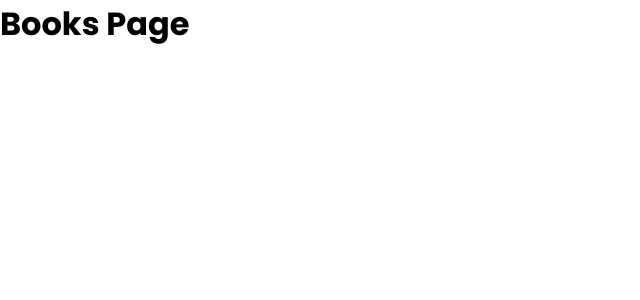
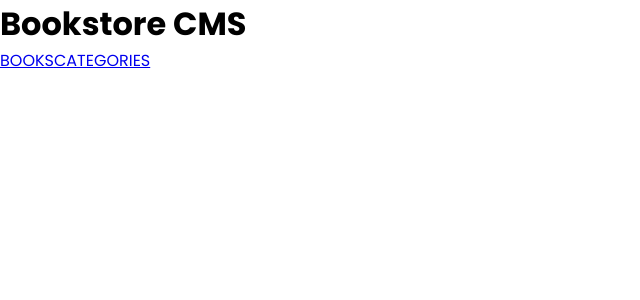
Before and after one commit to awais-amjed/bookstore, a React (Create React App) app: page / in a window 1280 px wide. Shown: the top 300 px of the page, without its empty margins (0-640 px from the left). Built offline with nearby package versions, Linux system fonts and the light colour scheme.

Commit message:
Add Navbar to all pages

```diff
--- /dev/null
+++ b/src/components/model/navbar.js
@@ -0,0 +1,18 @@
+import React from 'react';
+import { NavLink } from 'react-router-dom';
+
+const Navbar = () => (
+  <header>
+    <h1>Bookstore CMS</h1>
+    <nav id="navbar">
+      <NavLink className="link-button" to="/">
+        BOOKS
+      </NavLink>
+      <NavLink className="link-button" to="/categories">
+        CATEGORIES
+      </NavLink>
+    </nav>
+  </header>
+);
+
+export default Navbar;
--- a/src/components/pages/books_page.js
+++ b/src/components/pages/books_page.js
@@ -1,7 +1,12 @@
 import React from 'react';
+import Navbar from '../model/navbar';
 
 const BooksPage = () => (
-  <h1>Books Page</h1>
+  <div className="content">
+    <div id="books-page">
+      <Navbar />
+    </div>
+  </div>
 );
 
 export default BooksPage;
--- a/src/components/pages/categories_page.js
+++ b/src/components/pages/categories_page.js
@@ -1,7 +1,12 @@
 import React from 'react';
+import Navbar from '../model/navbar';
 
 const CategoriesPage = () => (
-  <h1>Categories Page</h1>
+  <div className="content">
+    <div id="categories-page">
+      <Navbar />
+    </div>
+  </div>
 );
 
 export default CategoriesPage;
--- a/src/index.js
+++ b/src/index.js
@@ -8,7 +8,7 @@ ReactDOM.render(
   <React.StrictMode>
     <App />
   </React.StrictMode>,
-  document.getElementById('root')
+  document.getElementById('root'),
 );
 
 // If you want to start measuring performance in your app, pass a function
```
